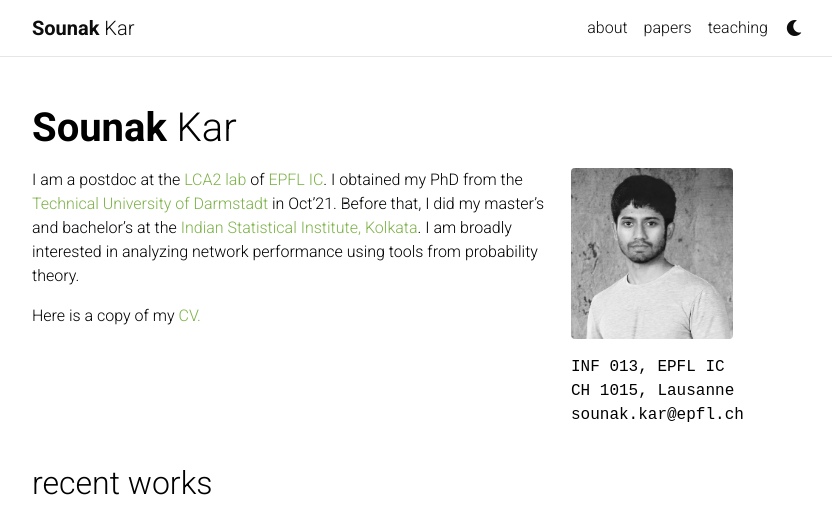
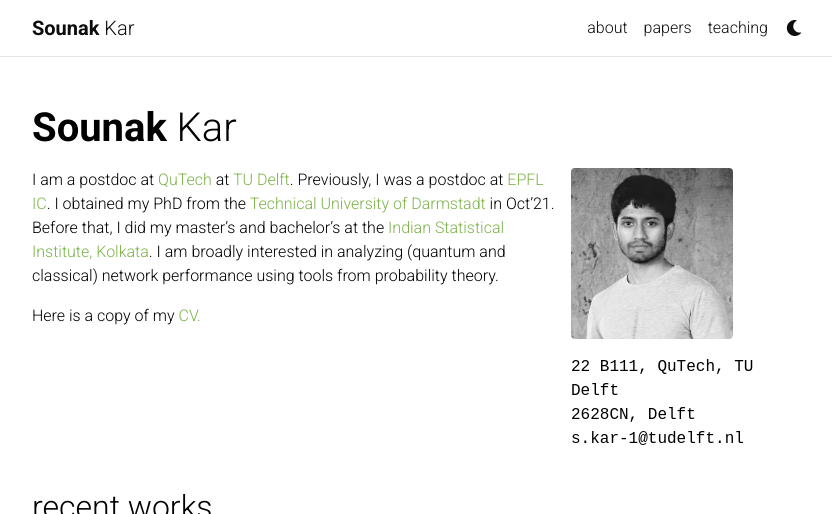
Before and after one commit to sounakk/sounakk.github.io, a Jekyll site: the page built from _pages/about.md, in a window 1280 px wide, cut to the strip 0-514 px from the top of the page. Shown: the whole strip, without its empty margins (223-1055 px from the left). Built offline with Jekyll 4.4.1, drawn with Linux system fonts in a browser that asks for light colours; nearby versions of some CDN libraries; full-size pictures stand in for the smaller copies a plugin makes; comment, search, counter and statistics services are not loaded; a style sheet for code colours, icons or effects is not loaded.

Commit message:
delft update

```diff
--- a/_pages/about.md
+++ b/_pages/about.md
@@ -8,18 +8,18 @@
   align: right
   image: sk5.jpg
   address: >
-    <p>INF 013, EPFL IC</p>
-    <p>CH 1015, Lausanne</p>
-    <p>sounak.kar@epfl.ch</p>
+    <p>22 B111, QuTech, TU Delft</p>
+    <p>2628CN, Delft</p>
+    <p>s.kar-1@tudelft.nl</p>
 
 news: false  # includes a list of news items
 selected_papers: true # includes a list of papers marked as "selected={true}"
 social: true  # includes social icons at the bottom of the page
 ---
 
-I am a postdoc at the [LCA2 lab](https://www.epfl.ch/labs/lca2/) of [EPFL](https://www.epfl.ch/) [IC](https://www.epfl.ch/schools/ic/). I obtained my PhD from the [Technical University of Darmstadt](https://www.kom.tu-darmstadt.de/en/) in Oct'21. Before that, I did my master's and bachelor's at the [Indian Statistical Institute, Kolkata](https://www.isical.ac.in). I am broadly interested in analyzing network performance using tools from probability theory.
+I am a postdoc at [QuTech](https://qutech.nl/) at [TU Delft](https://www.tudelft.nl/en/). Previously, I was a postdoc at [EPFL](https://www.epfl.ch/) [IC](https://www.epfl.ch/schools/ic/). I obtained my PhD from the [Technical University of Darmstadt](https://www.kom.tu-darmstadt.de/en/) in Oct'21. Before that, I did my master's and bachelor's at the [Indian Statistical Institute, Kolkata](https://www.isical.ac.in). I am broadly interested in analyzing (quantum and classical) network performance using tools from probability theory.
 
-Here is a copy of my [CV.](https://drive.google.com/file/d/1tYwgMHF3EZRfih-gFVSb1gFju4dLy57N/view?usp=share_link)
+Here is a copy of my [CV.](https://drive.google.com/file/d/1TGDZYbsNBWfCwxVpTus16AVPHPO0PzKf/view?usp=sharing)
 
 <!-- Put your address / P.O. box / other info right below your picture. You can also disable any these elements by editing `profile` property of the YAML header of your `_pages/about.md`. Edit `_bibliography/papers.bib` and Jekyll will render your [publications page](/al-folio/publications/) automatically.
 
```
